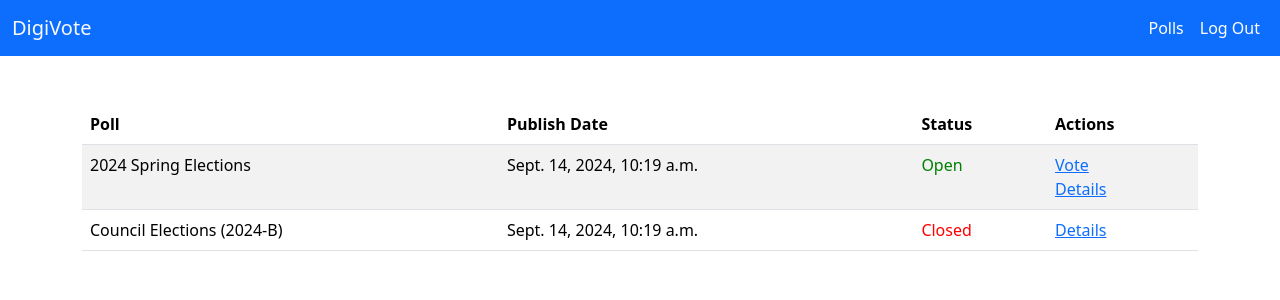
After one commit to LiamSpatola/DigiVote, a Django app: page /polls in a window 1280 px wide. The commit adds this page. Shown: the top 300 px of the page. Run offline with Django 5.2, Linux system fonts and the light colour scheme; a user stored in the database is signed in; data comes from the database, SQL or seed files in the repository; both versions use the stored data as it was after the commit.

Commit message:
Implemented a polls view, made the admin panel easier to use, and modified the models to set up for voting.

```diff
--- a/digivote/vote/models.py
+++ b/digivote/vote/models.py
@@ -1,4 +1,5 @@
 from django.db import models
+from django.contrib.auth.models import User
 
 # Create your models here.
 class Poll(models.Model):
@@ -6,7 +7,28 @@ class Poll(models.Model):
     publish_date = models.DateTimeField('date published')
     poll_open = models.BooleanField(default=True)
 
+    def __str__(self):
+        return self.poll_text
+
+    def get_votes(self):
+        return User.objects.filter(vote__poll=self)
+
 class Choice(models.Model):
     poll = models.ForeignKey(Poll, on_delete=models.CASCADE)
     choice_text = models.CharField(max_length=256)
     votes = models.IntegerField(default=0)
+
+    def __str__(self):
+        return self.choice_text
+
+class Vote(models.Model):
+    user = models.ForeignKey(User, on_delete=models.CASCADE)
+    choice = models.ForeignKey(Choice, on_delete=models.CASCADE)
+    poll = models.ForeignKey(Poll, on_delete=models.CASCADE)
+    voted_at = models.DateTimeField(auto_now_add=True)
+
+    class Meta:
+        unique_together = ('user', 'poll')
+
+    def __str__(self):
+        return f"User: {self.user} Choice: {self.choice} Poll: {self.poll}"
--- a/digivote/vote/templates/auth_success.html
+++ b/digivote/vote/templates/auth_success.html
@@ -1,6 +1,6 @@
 {% extends "base.html" %}
 
-{% block title %}Home{% endblock %}
+{% block title %}Success{% endblock %}
 
 {% block body %}
 <h1 class="text-center m-3"><span style="font-size: 100px;" class="material-symbols-outlined">check_circle</span></h1>
--- a/digivote/vote/templates/base.html
+++ b/digivote/vote/templates/base.html
@@ -13,6 +13,11 @@
         <div class="container-fluid">
             <a href="{% url 'index' %}" class="navbar-brand text-light">DigiVote</a>
             <ul class="navbar-nav">
+                {% if user.is_authenticated %}
+                <li class="navbar-item">
+                    <a href="{% url 'polls' %}" class="nav-link text-white">Polls</a>
+                </li>
+                {% endif %}
                 <li class="nav-item">
                     {% if user.is_authenticated %}<a href="{% url 'logout' %}" class="nav-link text-white">Log Out</a>{% else %}<a href="{% url 'login' %}" class="nav-link text-white">Log In</a>{% endif %}
                 </li>
--- a/digivote/vote/templates/login.html
+++ b/digivote/vote/templates/login.html
@@ -1,6 +1,6 @@
 {% extends "base.html" %}
 
-{% block title %}Home{% endblock %}
+{% block title %}Log In{% endblock %}
 
 {% block body %}
 <div class="container bg-light rounded mt-5 p-3">
--- /dev/null
+++ b/digivote/vote/templates/polls.html
@@ -0,0 +1,28 @@
+{% extends "base.html" %}
+
+{% block title %}Polls{% endblock %}
+
+{% block body %}
+<div class="container mt-5">
+    <table class="table table-striped">
+        <thead>
+            <tr>
+                <th>Poll</th>
+                <th>Publish Date</th>
+                <th>Status</th>
+                <th>Actions</th>
+            </tr>
+        </thead>
+        <tbody>
+            {% for poll in polls %}
+                <tr>
+                    <td>{{ poll.poll_text }}</td>
+                    <td>{{ poll.publish_date }}</td>
+                    <td>{% if poll.poll_open %}<span style="color: green;">Open</span>{% else %}<span style="color: red;">Closed</span>{% endif %}</td>
+                    <td>{% if poll.poll_open %}<a href="#">Vote</a><br>{% endif %}<a href="#">Details</a></td>
+                </tr>
+            {% endfor %}
+        </tbody>
+    </table>
+</div>
+{% endblock %}
--- a/digivote/vote/urls.py
+++ b/digivote/vote/urls.py
@@ -7,4 +7,5 @@ urlpatterns = [
     path('login', views.login, name='login'),
     path('logout', views.logout, name='logout'),
     path('auth-success', views.auth_success, name='auth_success'),
+    path('polls', views.polls, name='polls')
 ]
--- a/digivote/vote/views.py
+++ b/digivote/vote/views.py
@@ -1,6 +1,8 @@
 from django.shortcuts import render, redirect
 from django.contrib.auth import authenticate, login as auth_login, logout as auth_logout
+from django.contrib.auth.decorators import login_required
 from .forms import LogInForm
+from .models import Poll, Choice
 
 # Create your views here.
 def index(request):
@@ -26,5 +28,13 @@ def logout(request):
     auth_logout(request)
     return redirect("auth_success")
 
+
 def auth_success(request):
     return render(request, "auth_success.html")
+
+
+@login_required(login_url='login')
+def polls(request):
+    polls = Poll.objects.all()
+    context = {'polls': polls}
+    return render(request, "polls.html", context)
```
Also changed, not shown: digivote/vote/admin.py (+6 -2 lines), digivote/db.sqlite3, digivote/vote/migrations/0002_vote.py (added).
